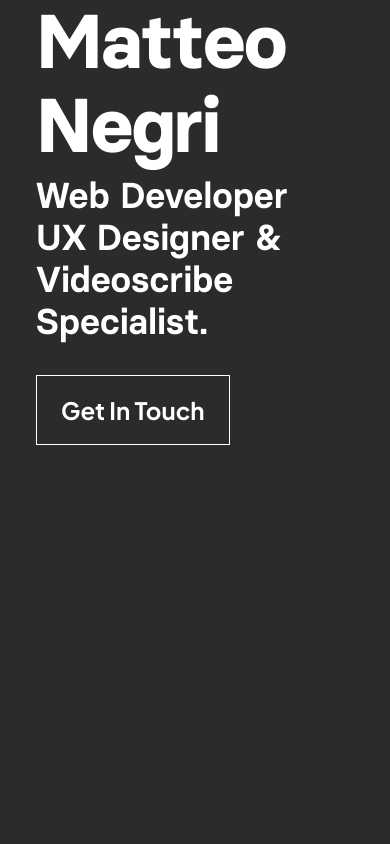
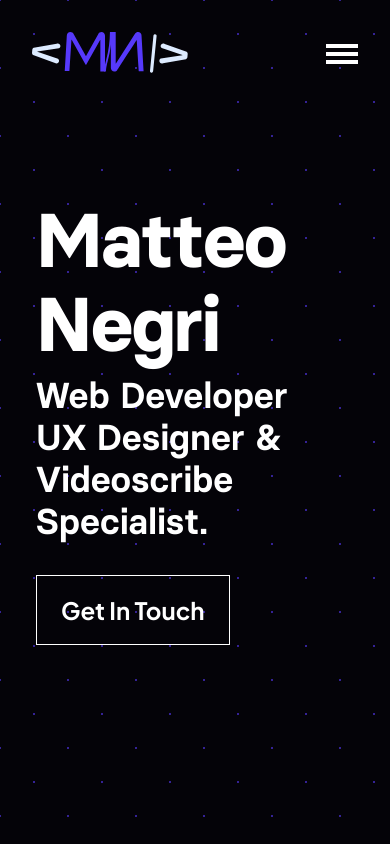
Before and after one commit to Matteonegridev/personalPortfolio, a Vue app: page / in a window 390 px wide. Built offline with nearby package versions, Linux system fonts and the light colour scheme.

Commit message:
home and hero

```diff
--- a/src/App.vue
+++ b/src/App.vue
@@ -1,9 +1,11 @@
 <script setup lang="ts">
 import Hero from "./layout/Hero.vue";
+import Navbar from "./components/Navbar.vue";
 </script>
 
 <template>
   <div className="mx-[var(--margin-mobile)] lg:mx-[var(--margin-desktop)]">
+    <Navbar />
     <Hero />
   </div>
 </template>
--- /dev/null
+++ b/src/components/LogoColor.vue
@@ -0,0 +1,49 @@
+<script setup lang="ts"></script>
+
+<template>
+  <svg
+    xmlns="http://www.w3.org/2000/svg"
+    viewBox="0 0 800 120"
+    class="h-auto w-full"
+  >
+    <g id="Layer_2">
+      <path
+        d="m104.36.26h.31c3.54,0,6.79,1.92,8.5,5.02l33.32,60.29h.61L180.43,5.27c1.71-3.1,4.97-5.02,8.5-5.02h0c5.37,0,9.72,4.35,9.72,9.72v97.35h-12.69V21.52h-.61l-37.93,67.45h-1.53L107.95,21.06h-.61l-5.62,85.3h-12.69l5.62-96.39c0-5.37,4.35-9.72,9.72-9.72Z"
+        style="fill: #5639fa"
+      />
+      <path
+        d="m198.65,107.32c0-25.38,15.89-45.48,15.89-107.32"
+        style="
+          fill: none;
+          stroke: #5639fa;
+          stroke-miterlimit: 10;
+          stroke-width: 5px;
+        "
+      />
+    </g>
+    <g id="Layer_5">
+      <path
+        d="m.03,56.42l.71-8.11c.22-2.47,1.72-4.63,3.95-5.71l62.43-10.91c4.9-2.35,10.49,1.52,10.02,6.93h0c-.22,2.47-1.72,4.64-3.96,5.71l-58.65,8.9-.06.71,56.21,18.95c2.02,1.44,3.13,3.84,2.91,6.31h0c-.47,5.41-6.65,8.25-11.07,5.08L2.92,62.72C.91,61.28-.19,58.88.03,56.42Z"
+        style="fill: #ddebff"
+      />
+    </g>
+    <g id="Layer_7">
+      <path
+        d="m321.03,106.12l9.45-96.42c.17-1.76,1.41-3.23,3.11-3.7l.12-.03c2.89-.8,5.68,1.55,5.39,4.54l-9.57,96.45c-.17,1.76-1.41,3.22-3.11,3.69h0c-2.89.8-5.68-1.55-5.39-4.53Z"
+        style="fill: #ddebff"
+      />
+    </g>
+    <g id="Layer_6">
+      <path
+        d="m423.64,60.2l-.71,8.11c-.22,2.47-1.72,4.63-3.95,5.71l-62.43,10.91c-4.9,2.35-10.49-1.52-10.02-6.93h0c.22-2.47,1.72-4.65,3.96-5.71l58.65-8.9.06-.71-56.21-18.95c-2.02-1.44-3.13-3.84-2.91-6.32h0c.47-5.41,6.65-8.25,11.07-5.08l59.59,21.58c2.01,1.44,3.11,3.84,2.9,6.3Z"
+        style="fill: #ddebff"
+      />
+    </g>
+    <g id="Layer_3">
+      <path
+        d="m298,9.44l5.62,97.17h-13.06s-5.62-84.18-5.62-84.18h-.61s-52.23,80.82-52.23,80.82c-1.74,2.69-4.73,4.32-7.93,4.32h-.17c-5.22,0-9.44-4.23-9.44-9.44V0h13.22v85.6s.61,0,.61,0L280.61,4.34C282.35,1.63,285.34,0,288.55,0h0c5.22,0,9.44,4.23,9.44,9.44Z"
+        style="fill: #5639fa"
+      />
+    </g>
+  </svg>
+</template>
--- a/src/components/Navbar.vue
+++ b/src/components/Navbar.vue
@@ -1,15 +1,51 @@
 <script setup lang="ts">
+import { ref } from "vue";
+import Logo from "./LogoColor.vue";
+
 const navLinks = ["About Me", "Projects", "Contact Me"];
+
+const isMenuOpen = ref(false);
+
+const toggleMenu = () => {
+  isMenuOpen.value = !isMenuOpen.value;
+};
 </script>
 
 <template>
-  <header>
-    <nav>
-      <ul v-for="link in navLinks">
-        <li>
-          <a href="#">{{ link }}</a>
-        </li>
-      </ul>
+  <header class="fixed top-0 right-0 left-0 z-50">
+    <nav class="relative flex items-center justify-between p-8">
+      <div class="inline">
+        <Logo />
+      </div>
+      <button
+        class="z-50 flex flex-col gap-1 lg:hidden"
+        @click="toggleMenu"
+        aria-label="Toggle menu"
+      >
+        <span class="h-1 w-8 bg-white"></span>
+        <span class="h-1 w-8 bg-white"></span>
+        <span class="h-1 w-8 bg-white"></span>
+      </button>
     </nav>
+    <Transition
+      enter-active-class="duration-300 ease-out"
+      enter-from-class="-translate-x-full"
+      enter-to-class="translate-x-0"
+      leave-active-class="duration-200 ease-in"
+      leave-from-class="translate-x-0"
+      leave-to-class="-translate-x-full"
+    >
+      <nav v-if="isMenuOpen" class="bg-primary absolute top-0 w-full lg:hidden">
+        <ul class="mt-22 flex flex-col gap-8 p-6">
+          <li
+            v-for="link in navLinks"
+            :key="link"
+            class="title-mobile-h4 w-full text-white"
+          >
+            <a href="#">{{ link }}</a>
+          </li>
+        </ul>
+      </nav>
+    </Transition>
   </header>
 </template>
--- a/src/layout/Hero.vue
+++ b/src/layout/Hero.vue
@@ -3,8 +3,8 @@ import Button from "../components/Button.vue";
 </script>
 
 <template>
-  <section>
-    <div>
+  <section class="h-[100dvh]">
+    <div class="flex h-full flex-col justify-center">
       <h1 class="title-h1 mb-2 text-white lg:mb-6 lg:w-[8ch] lg:text-9xl">
         Matteo Negri
       </h1>
@@ -13,7 +13,11 @@ import Button from "../components/Button.vue";
       >
         Web Developer UX Designer & Videoscribe Specialist.
       </p>
-      <Button variant="secondary" label="Get In Touch" class="lg:hidden" />
+      <Button
+        variant="secondary"
+        label="Get In Touch"
+        class="self-start lg:hidden"
+      />
     </div>
   </section>
 </template>
--- a/src/style.css
+++ b/src/style.css
@@ -17,7 +17,8 @@
 }
 
 @theme {
-  --color-dark: #2b2b2b;
+  --color-dark-variant: #2b2b2b;
+  --color-dark: #040308;
   --color-primary: #5639fa;
   --color-secondary: #ddfa39;
   --color-primaryLight-variant1: #9578fd;
@@ -157,5 +158,11 @@
 
 body {
   background-color: var(--color-dark);
-  text-rendering: optimizeSpeed;
+  background-image:
+    radial-gradient(#5639fa 0.5px, transparent 1px),
+    radial-gradient(#5639fa 0.5px, transparent 1px);
+  background-size: 68px 68px;
+  background-position:
+    0 0,
+    34px 34px;
 }
```
